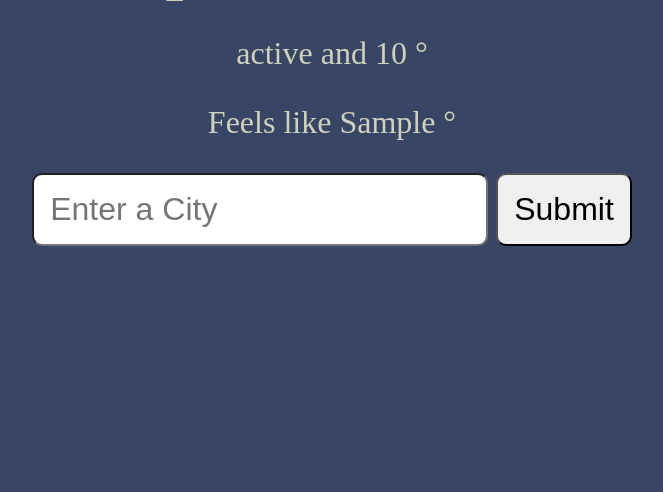
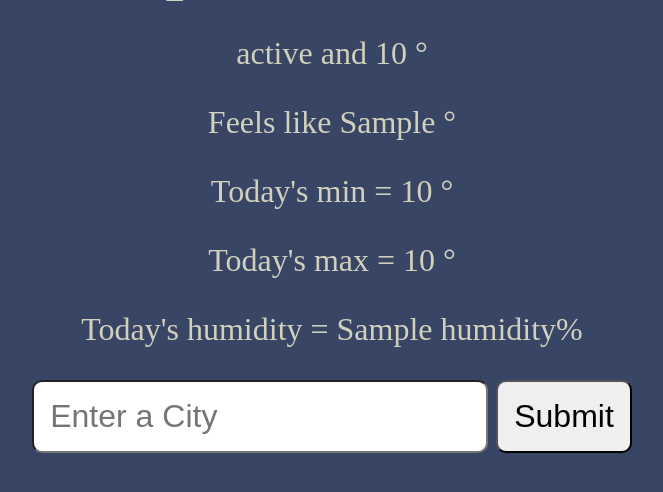
Before and after one commit to leochario/weather_app, a Flask app: template templates/weather.html in a window 1280 px wide. Shown: the part 209-701 px from the top of the page, without its empty margins (308-971 px from the left). Run offline with Flask 3, Linux system fonts and the light colour scheme; the template is opened without the code that fills it: most values are stand-ins (such as "Sample title", 1, 10 or a date in 2020).

Commit message:
third commit

```diff
--- a/server.py
+++ b/server.py
@@ -18,7 +18,7 @@ def get_weather():
     # Check for empty strings or string with only spaces
     if not bool(city.strip()):
         # You could render "City Not Found" instead like we do below
-        city = "Kansas City"
+        city = "Munich, DE"
 
     weather_data = get_current_weather(city)
 
@@ -29,9 +29,15 @@ def get_weather():
     return render_template(
         "weather.html",
         title=weather_data["name"],
-        status=weather_data["weather"][0]["description"].capitalize(),
-        temp=f"{weather_data['main']['temp']}",
-        feels_like=f"{weather_data['main']['feels_like']}",
+        status=weather_data["weather"][0]["main"].capitalize(),
+        temp=f"{round(weather_data['main']['temp'])}",
+        feels_like=f"{round(weather_data['main']['feels_like'])}",
+        temp_min=f"{round(weather_data['main']['temp_min'])}",
+        temp_max=f"{round(weather_data['main']['temp_max'])}",
+        humidity=weather_data["main"]["humidity"],
+        wind_speed=weather_data["wind"]["speed"],
+        wind_deg=weather_data["wind"]["deg"],
+        sunrise=weather_data["sys"]["sunrise"],
     )
 
 
--- a/templates/weather.html
+++ b/templates/weather.html
@@ -13,6 +13,9 @@
     <h1>{{ title }} Weather</h1>
     <p>{{ status }} and {{ temp }} &deg;</p>
     <p>Feels like {{ feels_like }} &deg;</p>
+    <p>Today's min = {{ temp_min }} &deg;  </p>
+    <p>Today's max = {{ temp_max }} &deg;  </p>
+    <p>Today's humidity = {{ humidity }}%</p>
 
     <form action="/weather">
         <input type="text" name="city" id="city" placeholder="Enter a City" />
```
